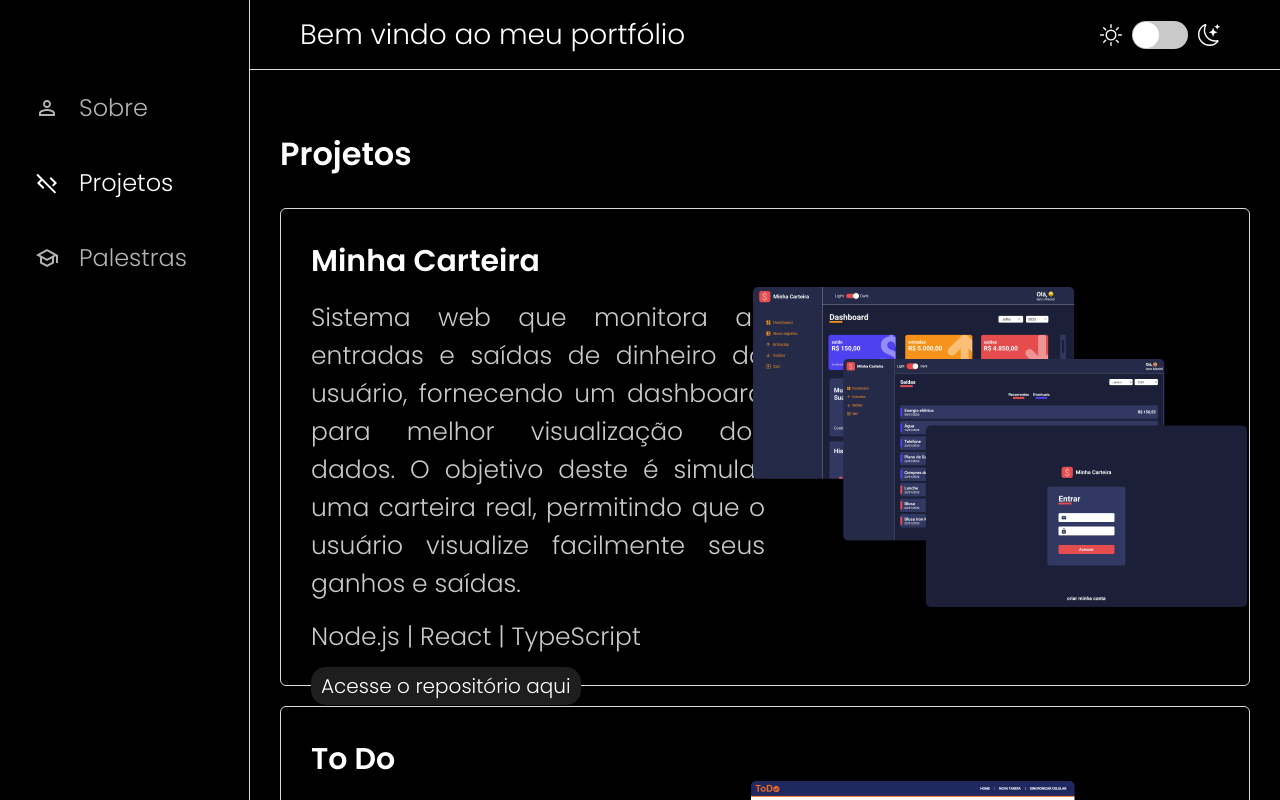
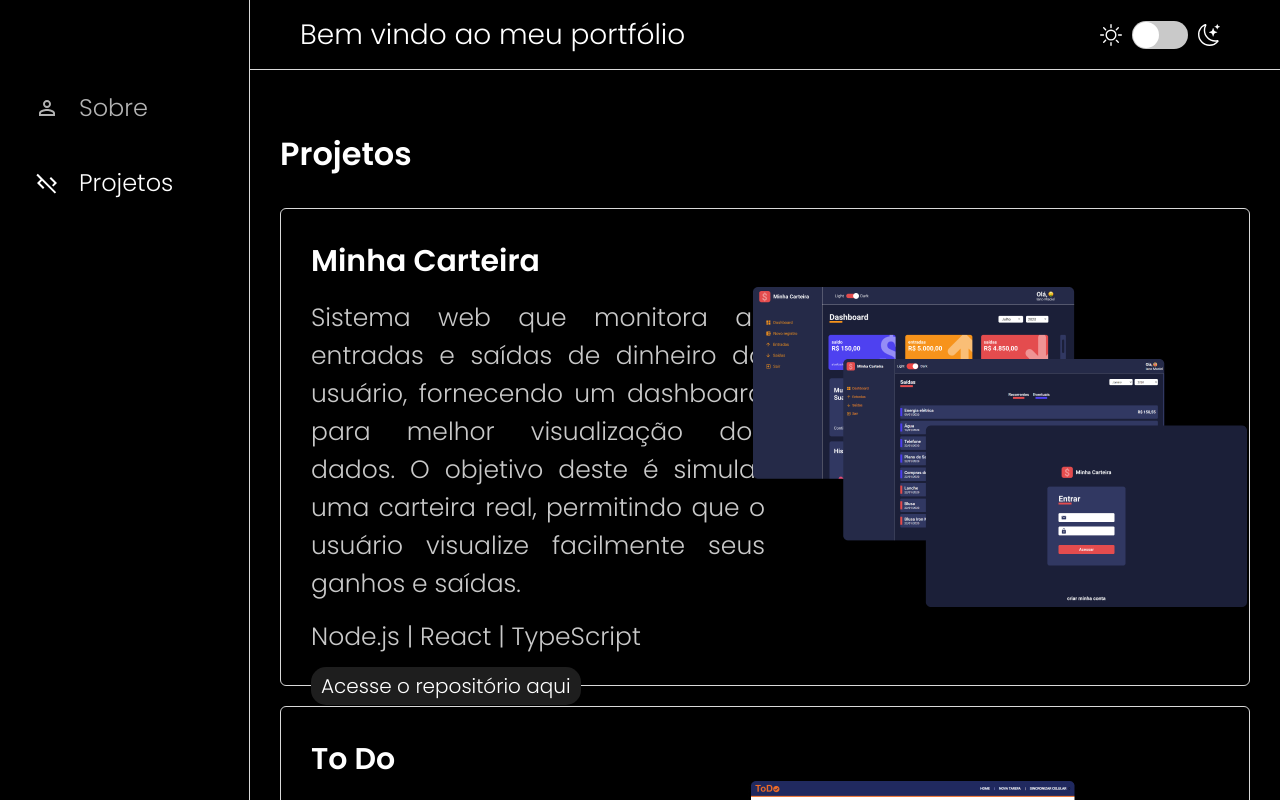
Before and after one commit to IanoMaciel/portfolio, a React (Create React App) app: page /Projects in a window 1280 px wide. Built offline with nearby package versions, Linux system fonts and the light colour scheme.

Commit message:
chore: ajustes da remoção da página lecture

```diff
--- a/src/components/Aside/index.tsx
+++ b/src/components/Aside/index.tsx
@@ -1,13 +1,6 @@
 import { useState, useEffect } from 'react';
 import { Container, MenuContainer, MenuLink } from './styles';
-import {
-    MdPerson,
-    MdOutlinePersonOutline,
-    MdCodeOff,
-    MdCode,
-    MdSchool,
-    MdOutlineSchool,
-} from 'react-icons/md';
+import { MdPerson, MdOutlinePersonOutline, MdCodeOff, MdCode } from 'react-icons/md';
 
 export function Aside() {
     const [clicked, setClicked] = useState(() => {
@@ -45,15 +38,6 @@ export function Aside() {
                     {clicked === 'Projects' ? <MdCodeOff /> : <MdCode />}
                     Projetos
                 </MenuLink>
-
-                <MenuLink
-                    href="/Lectures"
-                    onClick={() => toggleMenu('Lectures')}
-                    style={clicked === 'Lectures' ? { opacity: 1 } : { opacity: 0.7 }}
-                >
-                    {clicked === 'Lectures' ? <MdSchool /> : <MdOutlineSchool />}
-                    Palestras
-                </MenuLink>
             </MenuContainer>
         </Container>
     );
--- a/src/routes/app.routes.tsx
+++ b/src/routes/app.routes.tsx
@@ -2,14 +2,12 @@ import { Switch, Route } from 'react-router-dom';
 import { Layout } from '../components/layout';
 //pages
 import About from '../views/about';
-import Lectures from '../views/lectures';
 import Projects from '../views/projects';
 
 const AppRoutes = () => (
     <Layout>
         <Switch>
             <Route path="/" exact component={About} />
-            <Route path="/Lectures" exact component={Lectures} />
             <Route path="/Projects" exact component={Projects} />
         </Switch>
     </Layout>
```
